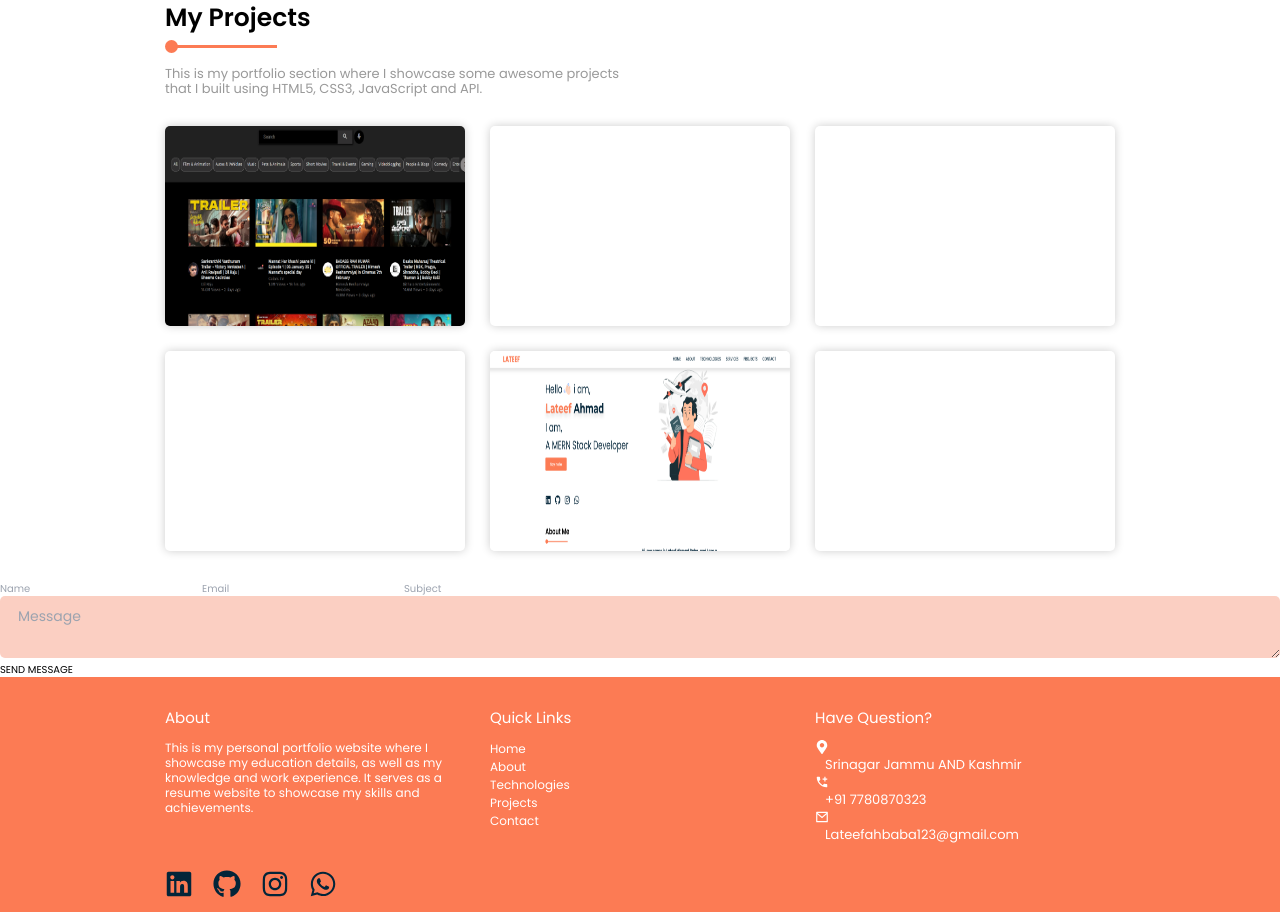
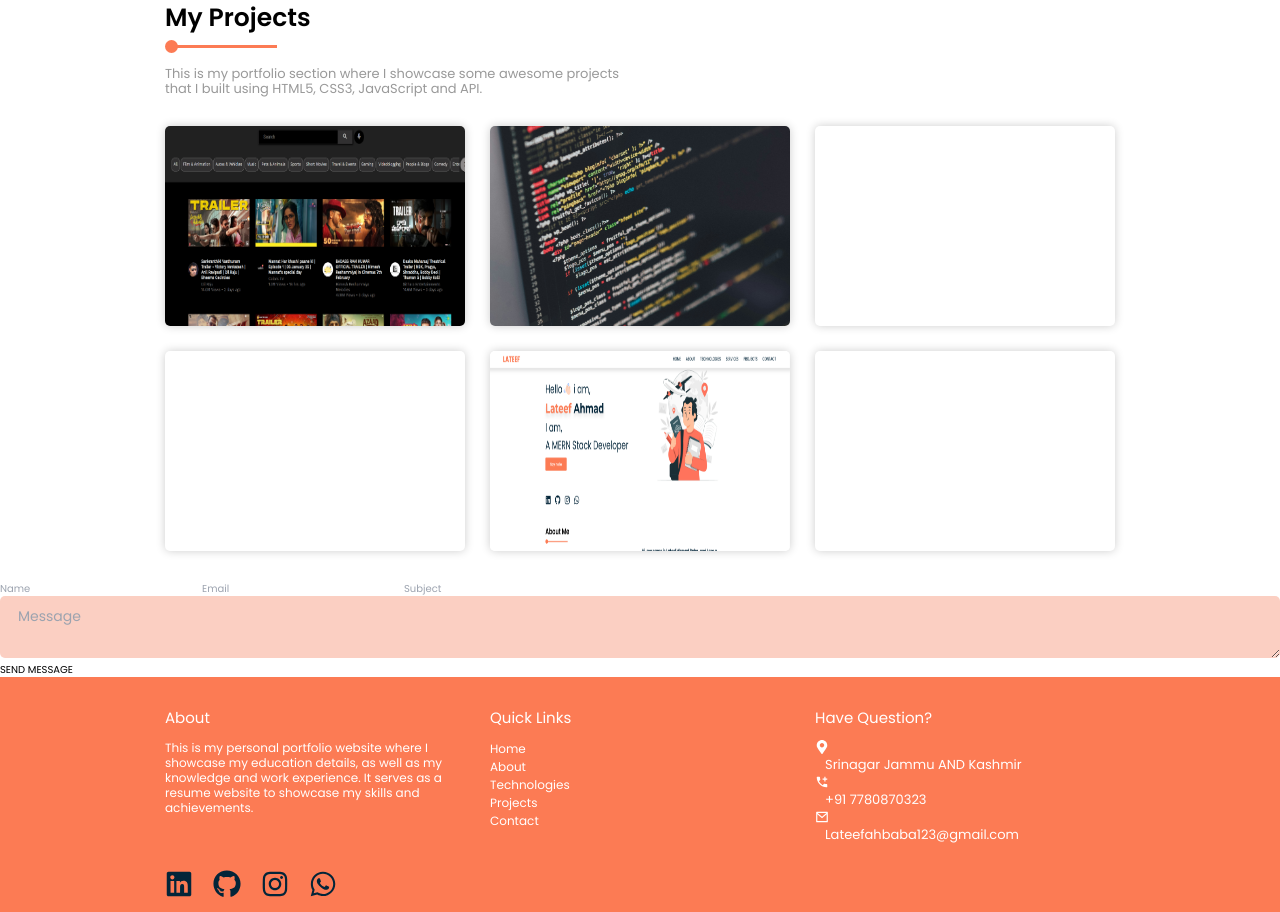
Before and after one commit to Mohdlateef/myportfolio, a React (Vite) app: page / in a window 1280 px wide. Shown: the part 1640-2552 px from the top of the page. Built offline with nearby package versions, Linux system fonts and the light colour scheme.

Commit message:
added blogs image

```diff
--- a/src/components/Projects.tsx
+++ b/src/components/Projects.tsx
@@ -1,5 +1,7 @@
 import youtube from "../assets/projects/youtube.png"
-import Portfolio from "../assets/projects/Screenshot 2025-02-07 212407.png"
+import Portfolio from "../assets/projects/Screenshot 2025-02-07 212407.png";
+import BlogsImg from "../assets/ilya-pavlov-OqtafYT5kTw-unsplash.jpg"
+
 export default function Projects() {
     return (
         <section className="section section-portfolio" id="projects">
@@ -26,9 +28,9 @@ export default function Projects() {
                 </div>
 
                 <div className="project-box">
-                    {/* <img src="images/portfolio/financely.png" alt="hero image"> */}
+                    <img src={BlogsImg} alt="Blogs image" />
                     <div className="overlay">
-                        <h3>Financely</h3>
+                        <h3>BlogsApp</h3>
                         <p>The React Financial Tracker App is designed to help users keep track of their income and
                             expenses. Users can add, edit, delete transactions, and view their financial data in the form of
                             charts.</p>
```
Also changed, not shown: src/assets/ilya-pavlov-OqtafYT5kTw-unsplash.jpg (added).
